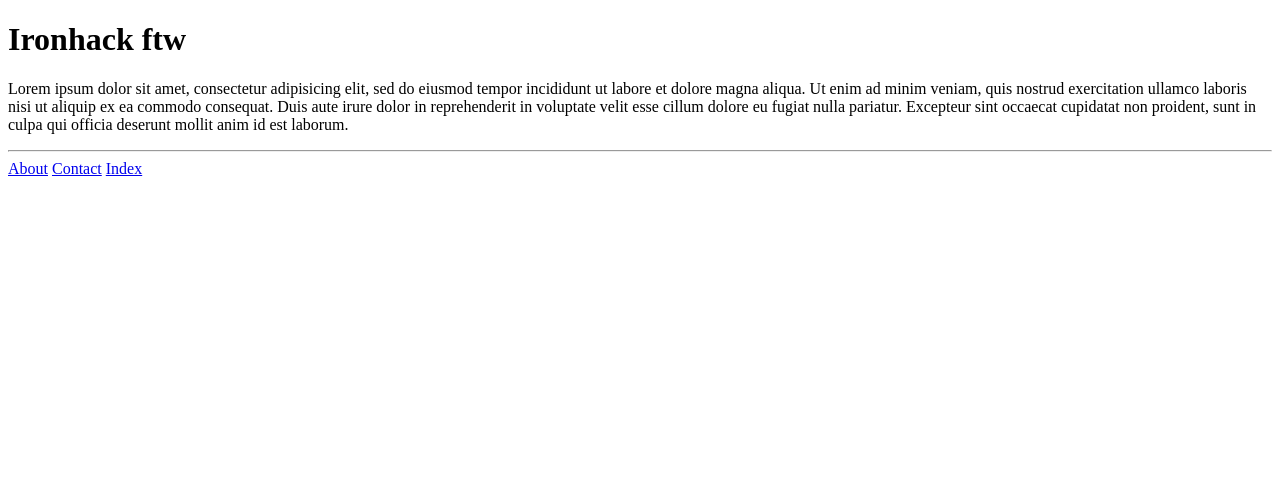
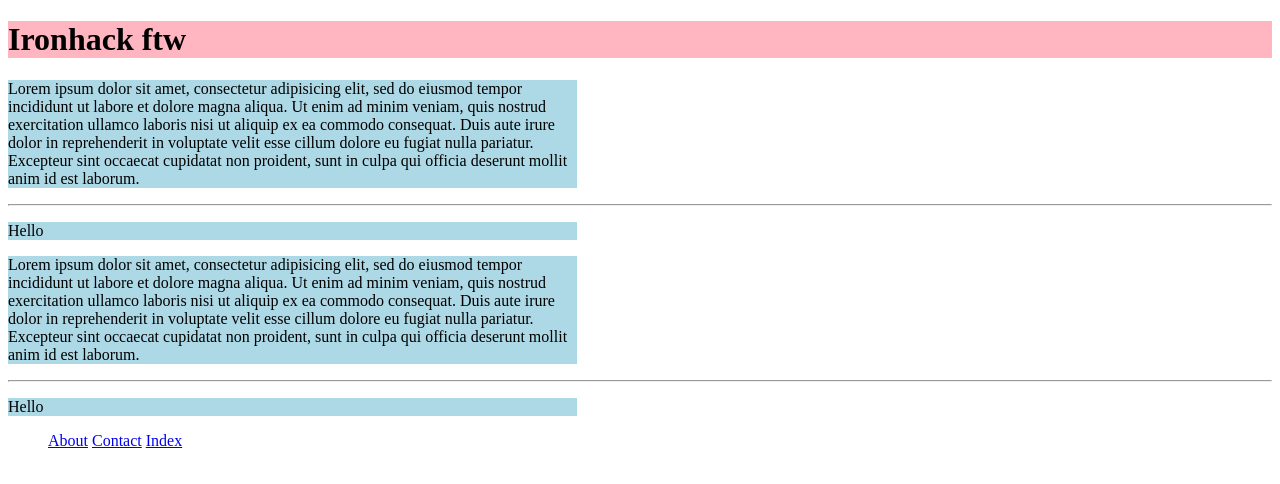
Before and after one commit to evagolabek/ironhack-html-css, a plain HTML site: page index.html in a window 1280 px wide. Drawn offline with Linux system fonts and the light colour scheme.

Commit message:
align elements

```diff
--- a/index.html
+++ b/index.html
@@ -12,9 +12,44 @@
 	cillum dolore eu fugiat nulla pariatur. Excepteur sint occaecat cupidatat non
 	proident, sunt in culpa qui officia deserunt mollit anim id est laborum.<p>
 	<hr>
+	<p>Hello</p>
+
+	<p>Lorem ipsum dolor sit amet, consectetur adipisicing elit, sed do eiusmod
+	tempor incididunt ut labore et dolore magna aliqua. Ut enim ad minim veniam,
+	quis nostrud exercitation ullamco laboris nisi ut aliquip ex ea commodo
+	consequat. Duis aute irure dolor in reprehenderit in voluptate velit esse
+	cillum dolore eu fugiat nulla pariatur. Excepteur sint occaecat cupidatat non
+	proident, sunt in culpa qui officia deserunt mollit anim id est laborum.<p>
+	<hr>
+	<p>Hello</p>
+
+
+	<ul>
     <a href="./about.html">About</a>
 	<a href="./contact.html">Contact</a>
 	<a href="./index.html">Index</a>
+    </ul>
+
+	<style type="text/css">
+
+		h1{
+			background-color: lightpink;
+		}
+
+
+		p {
+			width:45%;
+			display: block;
+			background-color: lightblue;
+		}
+
+		ul {
+			width:35%;
+			display: block
+
+		}
+
+	</style>
 
 </body>
 </html>
```
Also changed, not shown: about.html (+4 -0 lines).
